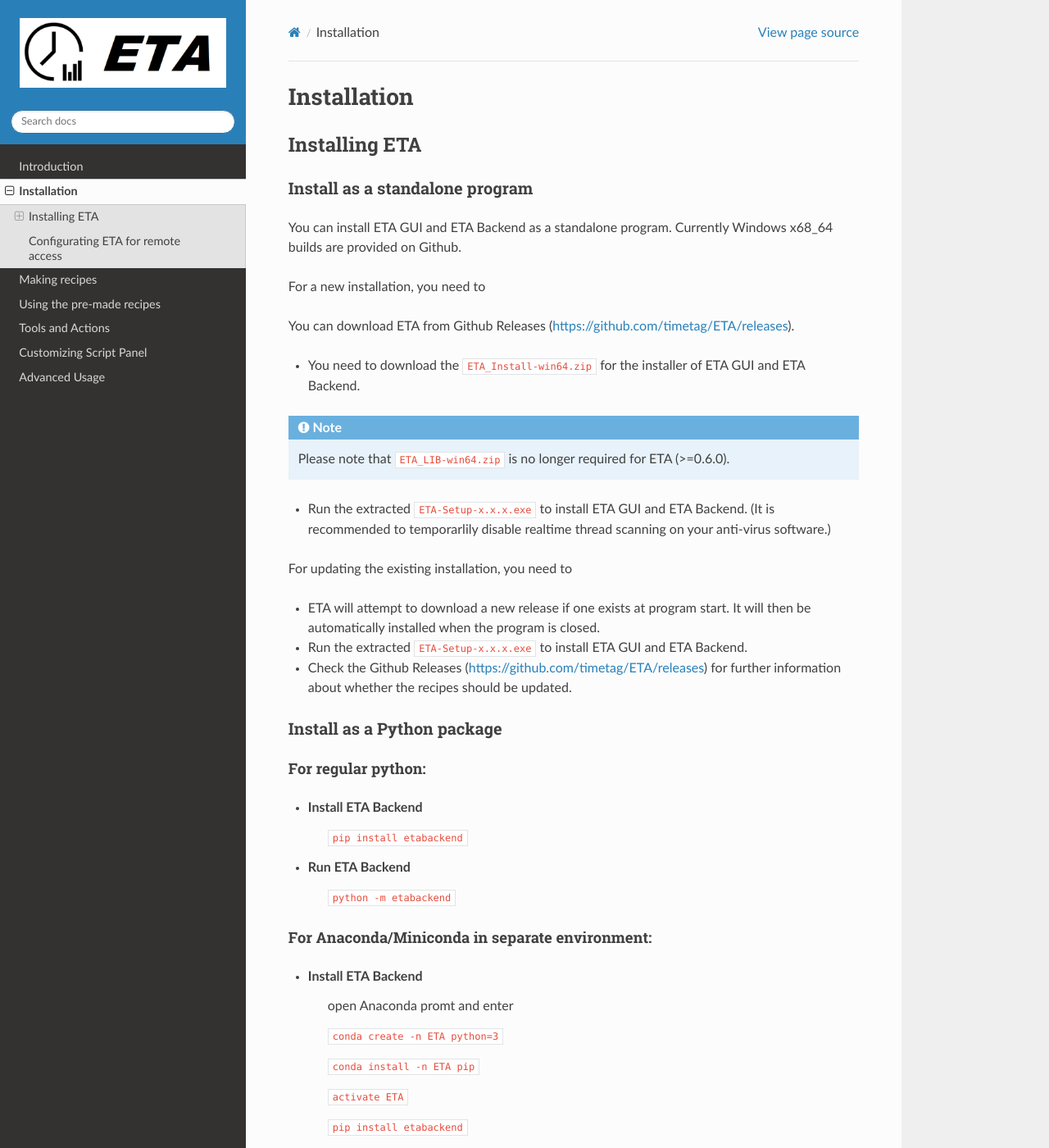
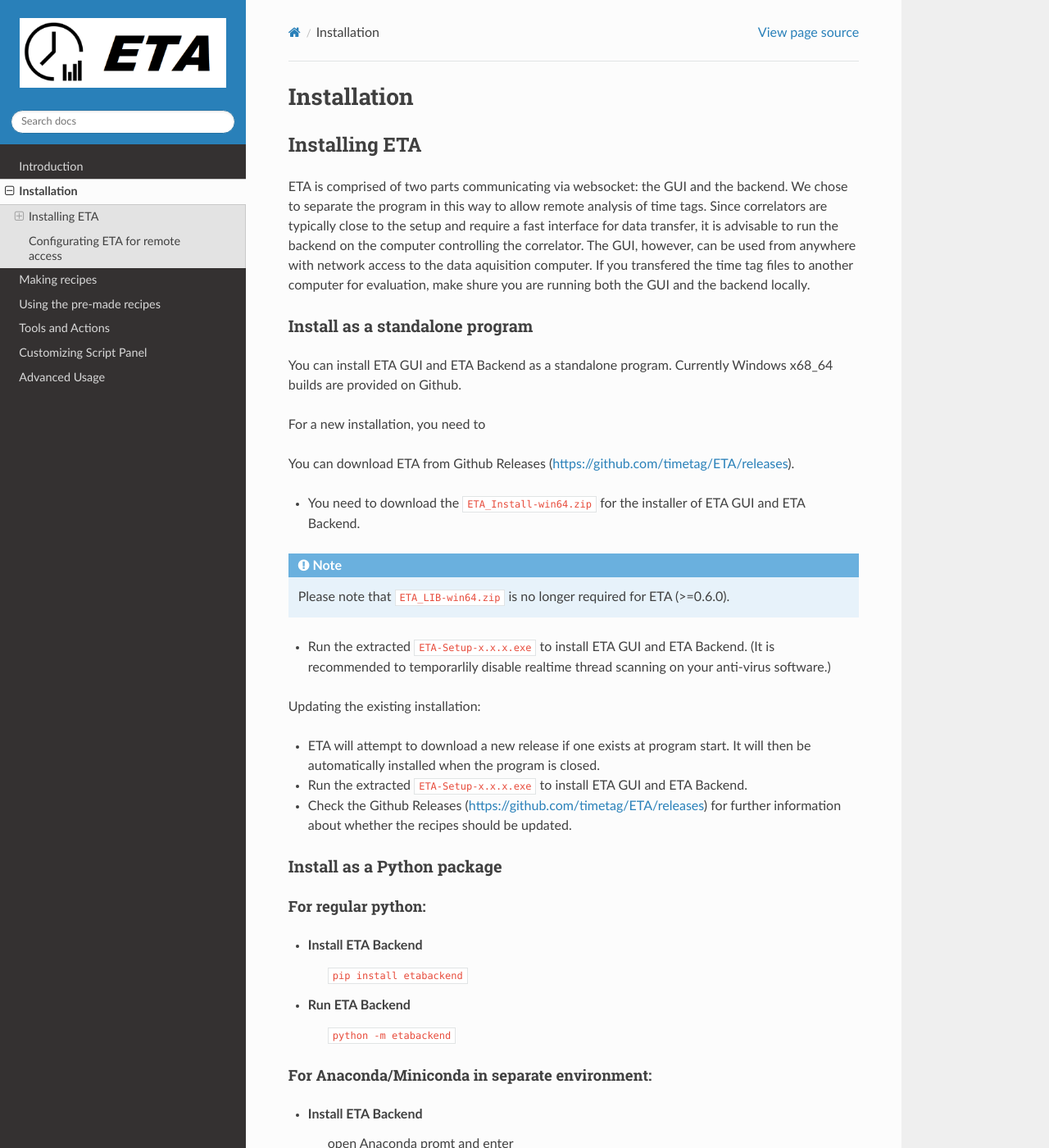
Before and after one commit to timetag/timetag.github.io, a Sphinx documentation site: the page built from docs/installation.rst, in a window 1280 px wide and 1400 px high. Shown: the whole window at 82% size. Built offline with Sphinx 7.4.7 and the Read the Docs theme 2.0.0, drawn with Linux system fonts in a browser that asks for light colours; some of the changed text lies outside the part shown.

Commit message:
Update installation.rst

```diff
--- a/docs/installation.rst
+++ b/docs/installation.rst
@@ -4,6 +4,7 @@
 
 Installing ETA
 --------
+ETA is comprised of two parts communicating via websocket: the GUI and the backend. We chose to separate the program in this way to allow remote analysis of time tags. Since correlators are typically close to the setup and require a fast interface for data transfer, it is advisable to run the backend on the computer controlling the correlator. The GUI, however, can be used from anywhere with network access to the data aquisition computer. If you transfered the time tag files to another computer for evaluation, make shure you are running both the GUI and the backend locally.
 
 Install as a standalone program
 ......
@@ -21,7 +22,7 @@
 
 *       Run the extracted ``ETA-Setup-x.x.x.exe`` to install ETA GUI and ETA Backend. (It is recommended to temporarlily disable realtime thread scanning on your anti-virus software.)
 
-For updating the existing installation, you need to
+Updating the existing installation:
 
 *       ETA will attempt to download a new release if one exists at program start. It will then be automatically installed when the program is closed.
 
@@ -64,6 +65,12 @@
             @call python -m etabackend
 
     save as a .bat file.
+
+    When running sucessfully it should look like this:
+
+    .. figure:: _static/ETA_backend.jpg
+        :align: center
+        :width: 50 %
 Run the Web GUI
 ,,,,
 
```
